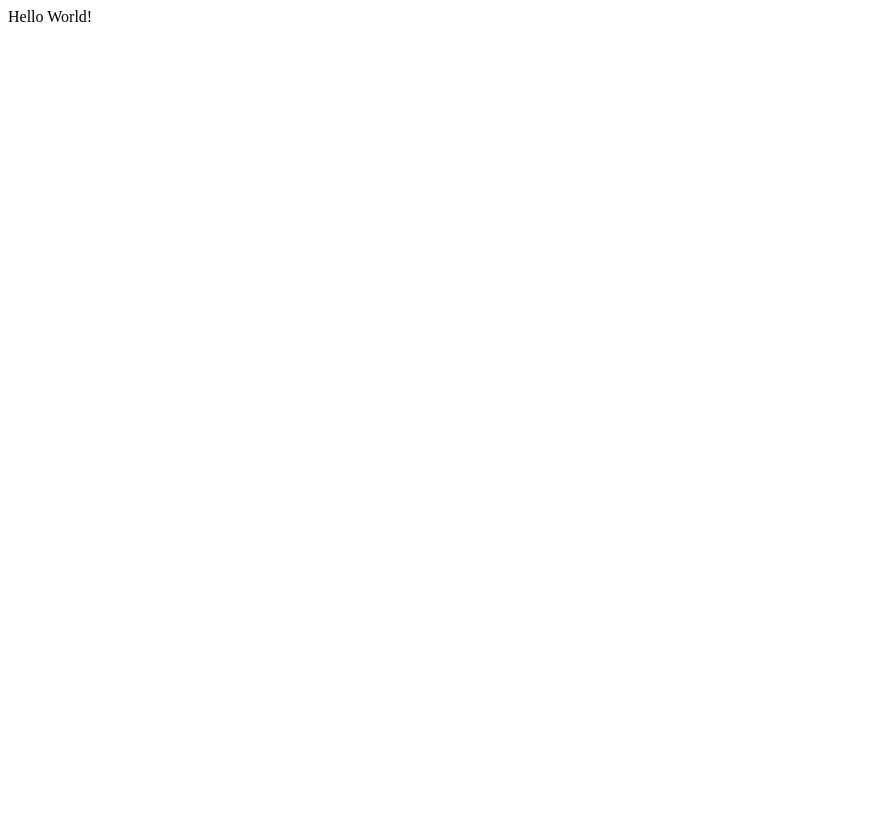
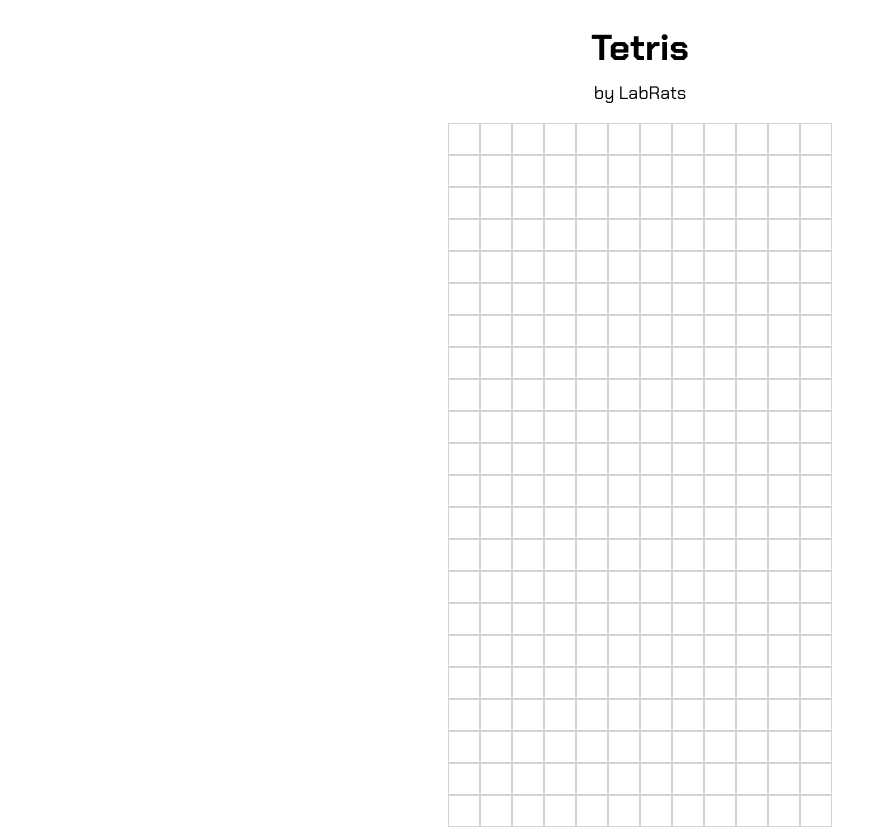
Before and after one commit to NorbertPap/lab_rats_tetris, a Flask app: page / in a window 1280 px wide. Before the commit the part shown is almost empty. Shown: the whole page, without its empty margins (0-887 px from the left). Before the commit the page ends 22 px from the top, so only its background shows below. Run offline with Flask 2, Linux system fonts and the light colour scheme; some libraries are stand-ins or nearby versions.

Commit message:
Board visuals implemented in HTML and CSS.

```diff
--- a/app.py
+++ b/app.py
@@ -1,11 +1,11 @@
-from flask import Flask
+from flask import Flask, render_template, url_for
 
 app = Flask(__name__)
 
 
 @app.route('/')
 def hello_world():
-    return 'Hello World!'
+    return render_template('index.html')
 
 
 if __name__ == '__main__':
--- a/static/style.css
+++ b/static/style.css
@@ -0,0 +1,32 @@
+.board {
+
+}
+
+.line {
+
+}
+
+.cube {
+    display: inline-block;
+    border: 1px solid lightgray;
+    border-collapse: collapse;
+    width: 30px;
+    height: 30px;
+    margin: -2px 0;
+}
+
+#name_first, #name_last {
+    font-family: 'Chakra Petch', 'sans-serif';
+    text-align: center;
+}
+
+#name_first {
+    font-size: 36px;
+    margin-bottom: 0;
+}
+
+#name_last {
+    font-size: 18px;
+    margin-top: 10px;
+    margin-bottom: 20px;
+}
--- a/templates/index.html
+++ b/templates/index.html
@@ -5,5 +5,15 @@
 
 
 {% block body_content %}
-
+    <h1 id="name_first">Tetris</h1>
+    <div id="name_last">by LabRats</div>
+    <div align="center" class="board">
+        {%- for i in range(22) -%}
+            <div class="line">
+                {%- for i in range(12) -%}
+                    <div class="cube"></div>
+                {%- endfor -%}
+            </div>
+        {%- endfor -%}
+    </div>
 {% endblock %}
--- a/templates/layout.html
+++ b/templates/layout.html
@@ -7,12 +7,15 @@
 
     <!-- Font Awesome CSS -->
     <link rel="stylesheet" href="https://use.fontawesome.com/releases/v5.5.0/css/all.css" integrity="sha384-B4dIYHKNBt8Bc12p+WXckhzcICo0wtJAoU8YZTY5qE0Id1GSseTk6S+L3BlXeVIU" crossorigin="anonymous">
-    <!-- Bootstrap CSS -->
-    <link rel="stylesheet" href="https://maxcdn.bootstrapcdn.com/bootstrap/4.0.0/css/bootstrap.min.css" integrity="sha384-Gn5384xqQ1aoWXA+058RXPxPg6fy4IWvTNh0E263XmFcJlSAwiGgFAW/dAiS6JXm" crossorigin="anonymous">
+{#    <!-- Bootstrap CSS -->#}
+{#    <link rel="stylesheet" href="https://maxcdn.bootstrapcdn.com/bootstrap/4.0.0/css/bootstrap.min.css" integrity="sha384-Gn5384xqQ1aoWXA+058RXPxPg6fy4IWvTNh0E263XmFcJlSAwiGgFAW/dAiS6JXm" crossorigin="anonymous">#}
     <!-- Custom CSS -->
     <link rel="stylesheet" type="text/css" href="{{ url_for('static', filename='style.css') }}">
     <!-- Custom JavaScript -->
     <script type="text/javascript" src="{{ url_for('static', filename='script.js') }}" defer></script>
+
+    <!-- Custom fonts -->
+    <link href="https://fonts.googleapis.com/css?family=Chakra+Petch:400,700" rel="stylesheet">
     <!-- Page name block -->
     <title>{% block head_title_content %}{% endblock %}</title>
   </head>
```
